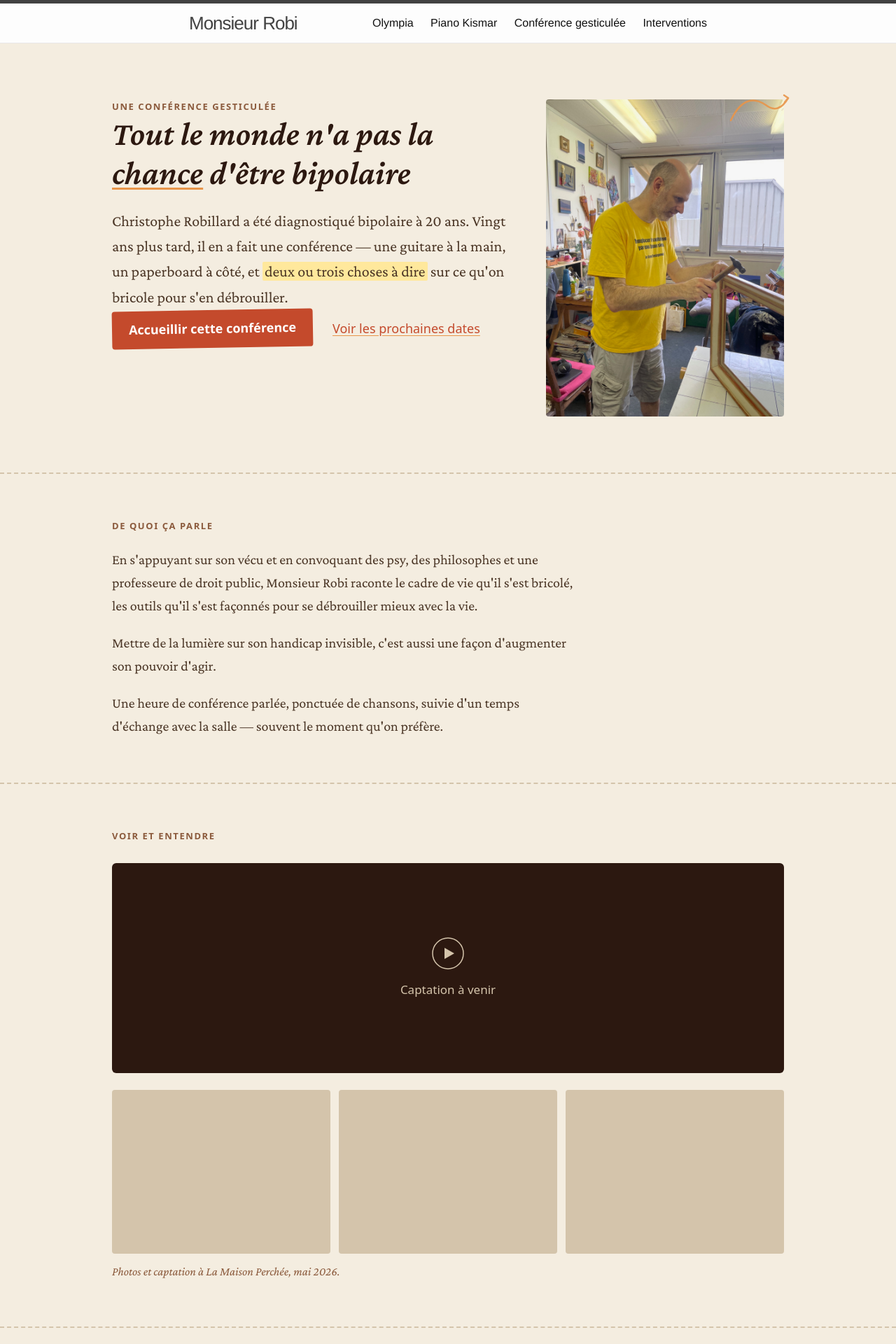
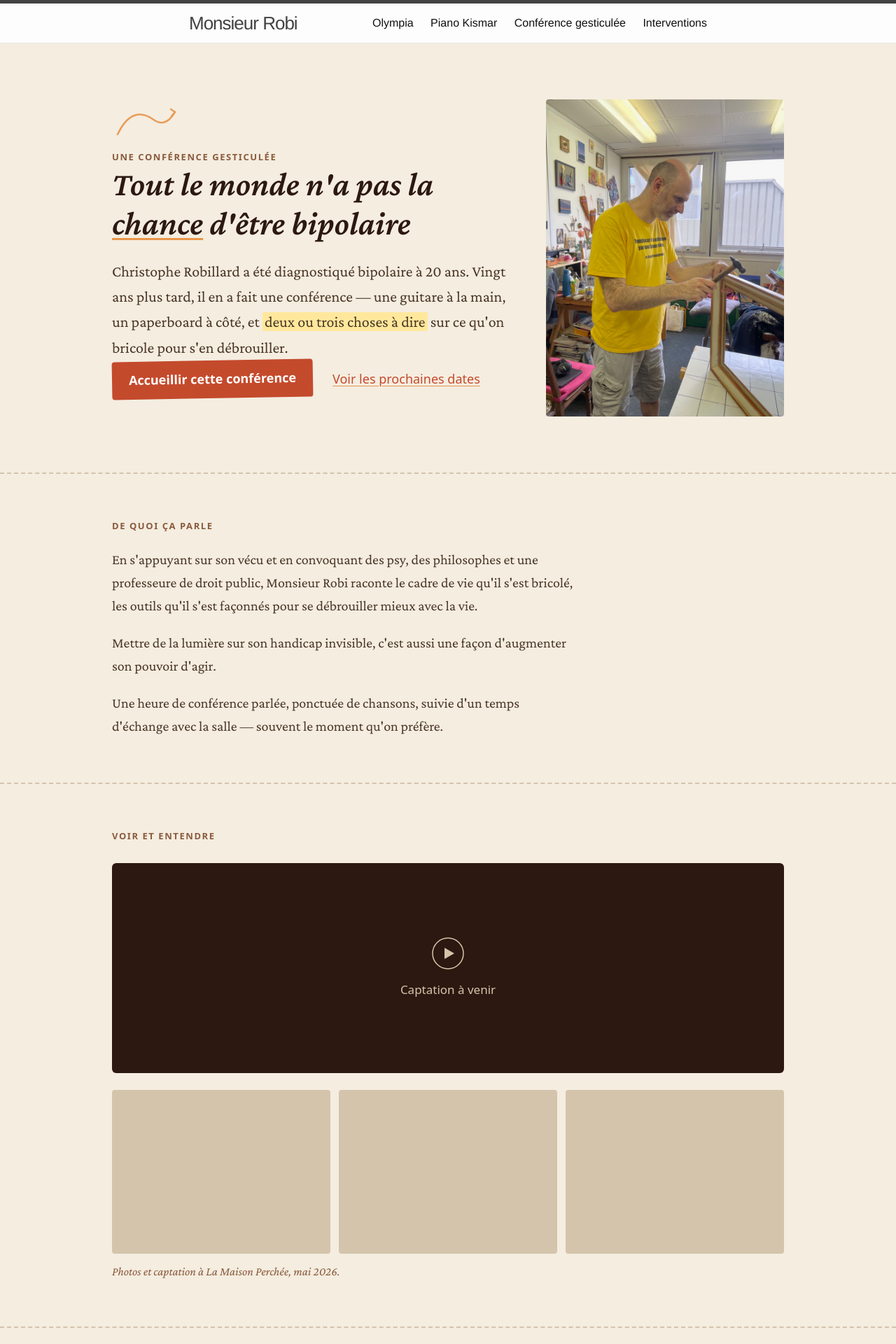
Before and after one commit to MonsieurRobi/monsieurrobi.github.io, a Jekyll site: the page built from 3-bipolaire.md, in a window 1280 px wide. Shown: the top 1920 px of the page at 70% size. Built offline with Jekyll 4.4.1, drawn with Linux system fonts in a browser that asks for light colours.

Commit message:
move SVG deco from portrait to text column in hero
On the photo it felt arbitrary. Above the label in the text column
it acts as a genuine manuscript gesture alongside the words.

Co-Authored-By: Claude Sonnet 4.6 <noreply@anthropic.com>

```diff
--- a/_includes/sections/conf/hero.html
+++ b/_includes/sections/conf/hero.html
@@ -3,6 +3,10 @@
     <div class="conf-hero__layout">
 
       <div class="conf-hero__text">
+        <svg class="conf-hero__deco" width="100" height="60" viewBox="0 0 100 60" fill="none" xmlns="http://www.w3.org/2000/svg" aria-hidden="true">
+          <path d="M8,50 Q28,8 58,28 Q76,42 90,18" stroke="var(--color-accent-soft)" stroke-width="2.5" stroke-linecap="round" fill="none"/>
+          <path d="M84,14 L90,18 L85,24" stroke="var(--color-accent-soft)" stroke-width="2.5" stroke-linecap="round" stroke-linejoin="round" fill="none"/>
+        </svg>
         <p class="conf-label">{{ propale.format_label }}</p>
 
         <h1 class="conf-title">
@@ -31,10 +35,6 @@
       </div>
 
       <div class="conf-hero__portrait">
-        <svg class="conf-hero__deco" width="100" height="60" viewBox="0 0 100 60" fill="none" xmlns="http://www.w3.org/2000/svg" aria-hidden="true">
-          <path d="M8,50 Q28,8 58,28 Q76,42 90,18" stroke="var(--color-accent-soft)" stroke-width="2.5" stroke-linecap="round" fill="none"/>
-          <path d="M84,14 L90,18 L85,24" stroke="var(--color-accent-soft)" stroke-width="2.5" stroke-linecap="round" stroke-linejoin="round" fill="none"/>
-        </svg>
         <img src="/assets/{{ propale.image }}" alt="{{ propale.full_title }}">
       </div>
 
--- a/_sass/_conf-bipolaire.scss
+++ b/_sass/_conf-bipolaire.scss
@@ -119,15 +119,10 @@
 }
 
 .conf-hero__deco {
-  position: absolute;
-  top: -20px;
-  right: -16px;
+  display: block;
+  margin-bottom: 12px;
   pointer-events: none;
   opacity: 0.9;
-
-  @include media-query($on-palm) {
-    display: none;
-  }
 }
 
 // rem intentionnel : taille display ancrée viewport
```
